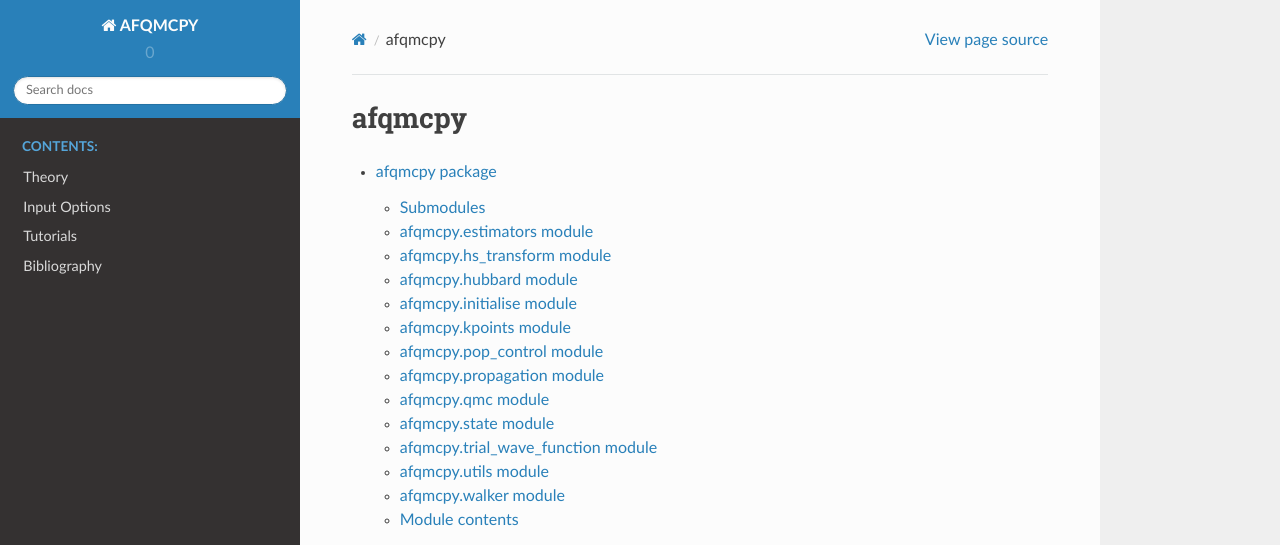
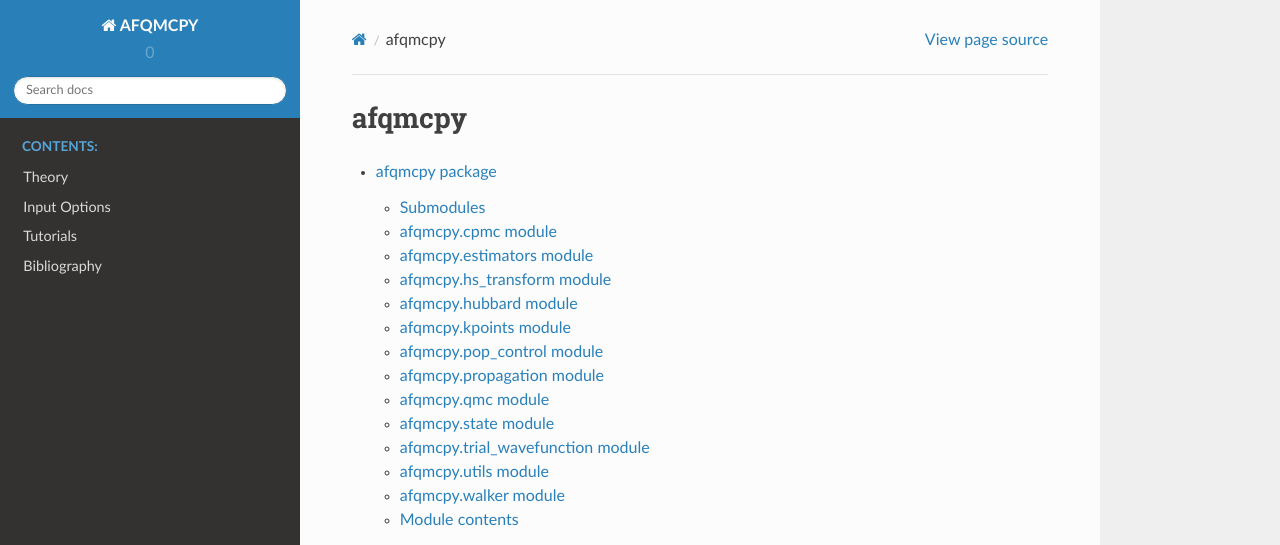
Before and after one commit to pauxy-qmc/pauxy, a Sphinx documentation site: the page built from docs/source/modules.rst, in a window 1280 px wide. Shown: the top 545 px of the page. Built offline with Sphinx 7.4.7 and the Read the Docs theme 2.0.0, drawn with Linux system fonts in a browser that asks for light colours.

Commit message:
Update docs.

```diff
--- a/docs/source/afqmcpy.rst
+++ b/docs/source/afqmcpy.rst
@@ -3,6 +3,14 @@ afqmcpy package
 
 Submodules
 ----------
+
+afqmcpy\.cpmc module
+--------------------
+
+.. automodule:: afqmcpy.cpmc
+    :members:
+    :undoc-members:
+    :show-inheritance:
 
 afqmcpy\.estimators module
 --------------------------
@@ -24,14 +32,6 @@ afqmcpy\.hubbard module
 -----------------------
 
 .. automodule:: afqmcpy.hubbard
-    :members:
-    :undoc-members:
-    :show-inheritance:
-
-afqmcpy\.initialise module
---------------------------
-
-.. automodule:: afqmcpy.initialise
     :members:
     :undoc-members:
     :show-inheritance:
@@ -76,10 +76,10 @@ afqmcpy\.state module
     :undoc-members:
     :show-inheritance:
 
-afqmcpy\.trial\_wave\_function module
--------------------------------------
+afqmcpy\.trial\_wavefunction module
+-----------------------------------
 
-.. automodule:: afqmcpy.trial_wave_function
+.. automodule:: afqmcpy.trial_wavefunction
     :members:
     :undoc-members:
     :show-inheritance:
```
